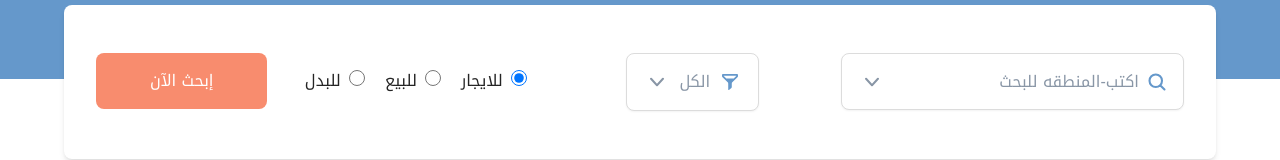
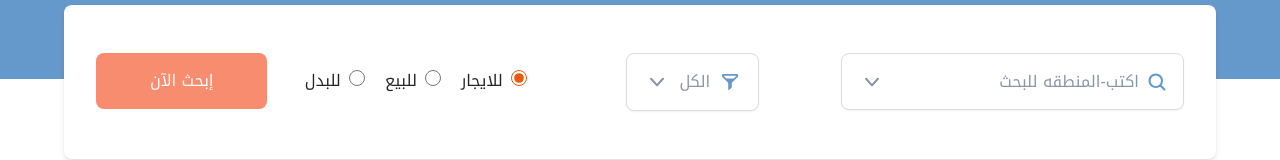
Before and after one commit to samiur-r/square-feet, a Next.js app: page / in a window 1280 px wide. Shown: the part 299-459 px from the top of the page. Built offline with nearby package versions, Linux system fonts and the light colour scheme.

Commit message:
chore: update accent color

```diff
--- a/tailwind.config.js
+++ b/tailwind.config.js
@@ -19,7 +19,8 @@ module.exports = {
       gray: colors.gray,
       emerald: colors.emerald,
       indigo: colors.indigo,
-      yellow: colors.yellow
+      yellow: colors.yellow,
+      orange: colors.orange
     },
     extend: {
       minHeight: (theme) => ({
```
